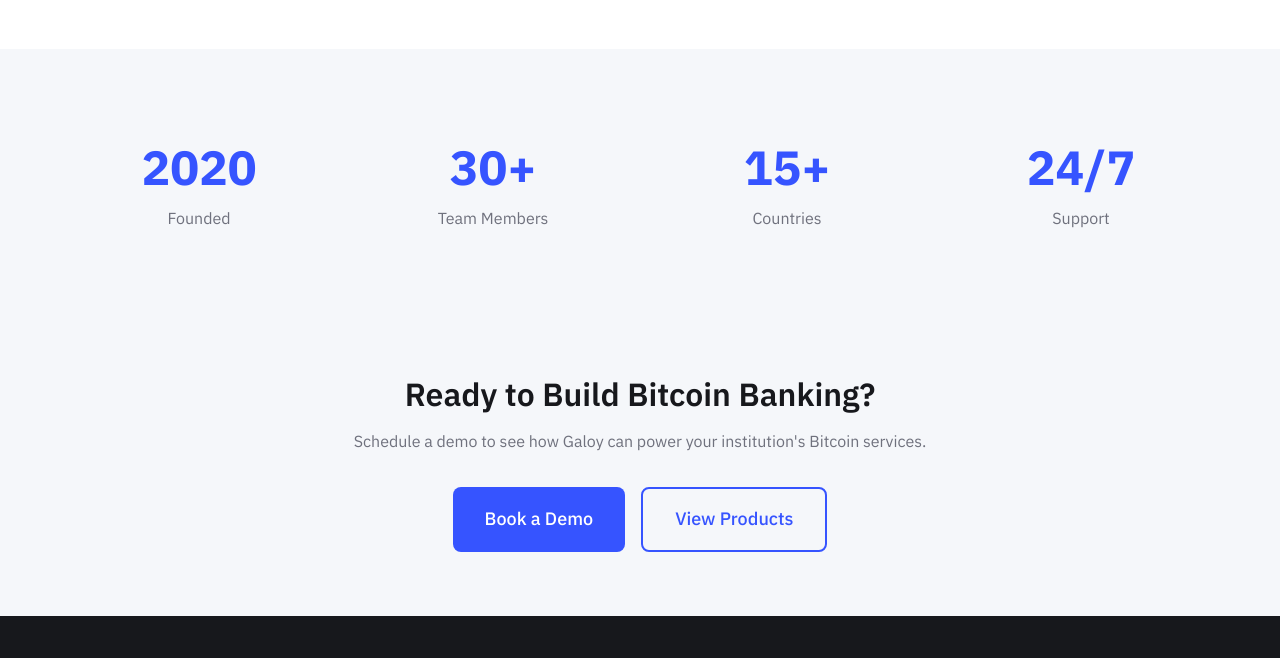
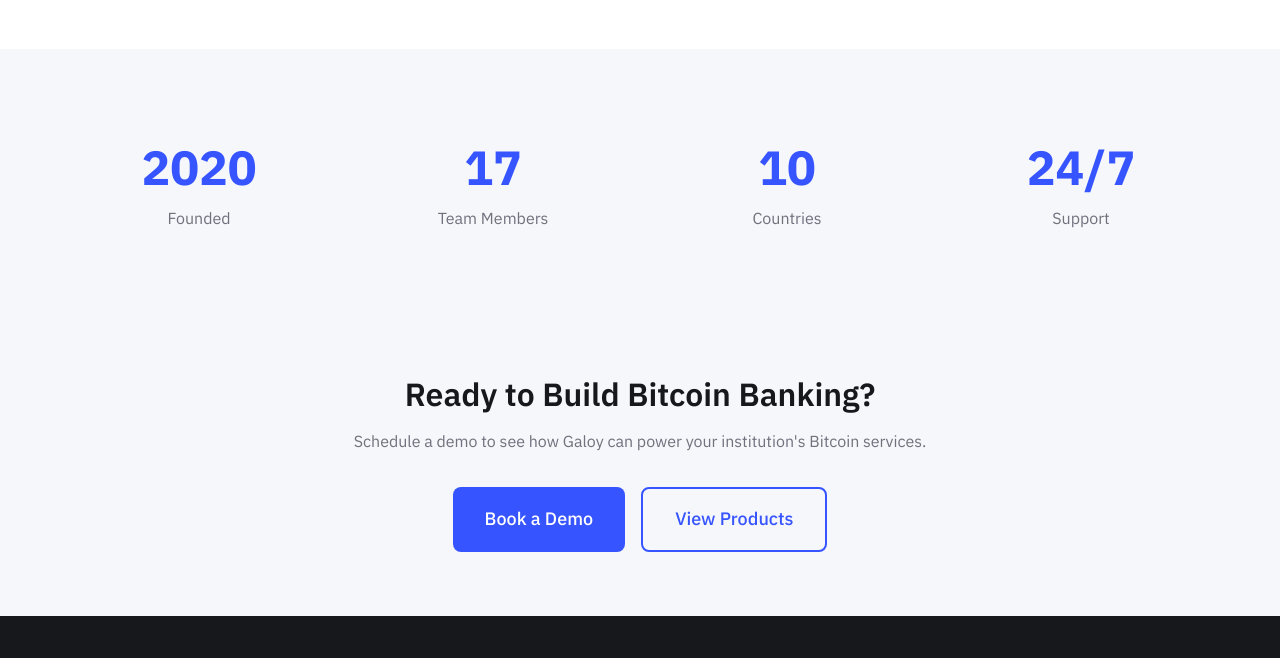
Before and after one commit to dan-hersey/Galoy, a plain HTML site: page galoy-new-site/pages/company/index.html in a window 1280 px wide. Shown: the part 1020-1678 px from the top of the page. Drawn offline with nearby package versions, Linux system fonts and the light colour scheme.

Commit message:
Update index.html

```diff
--- a/galoy-new-site/pages/company/index.html
+++ b/galoy-new-site/pages/company/index.html
@@ -256,11 +256,11 @@
           <p class="mb-0 text-grey">Founded</p>
         </div>
         <div>
-          <span style="font-size: 48px; font-weight: 700; color: var(--galoy-blue);">30+</span>
+          <span style="font-size: 48px; font-weight: 700; color: var(--galoy-blue);">17</span>
           <p class="mb-0 text-grey">Team Members</p>
         </div>
         <div>
-          <span style="font-size: 48px; font-weight: 700; color: var(--galoy-blue);">15+</span>
+          <span style="font-size: 48px; font-weight: 700; color: var(--galoy-blue);">10</span>
           <p class="mb-0 text-grey">Countries</p>
         </div>
         <div>
```
